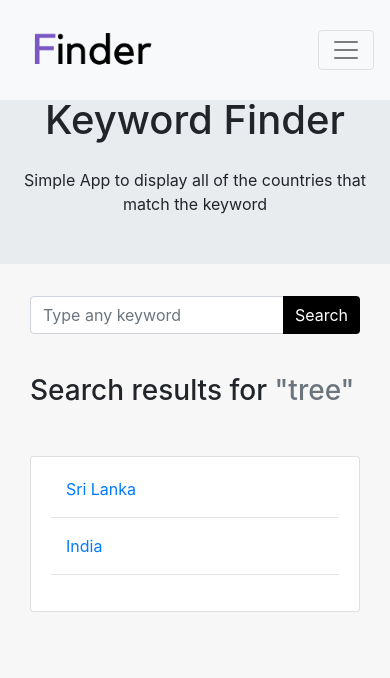
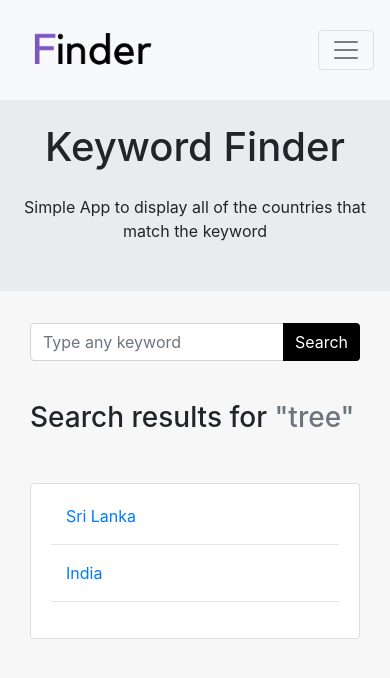
Before and after one commit to rajitha302/reactui, a React (Create React App) app: page /keyword in a window 390 px wide. Shown: the top 678 px of the page. Built offline with nearby package versions, Linux system fonts and the light colour scheme.

Commit message:
responsive issue fix

```diff
--- a/src/assets/styles/components/_banner.scss
+++ b/src/assets/styles/components/_banner.scss
@@ -5,3 +5,10 @@
 //         background-position-y: center;
 //     }
 // }
+@media only screen and (max-width: 768px) {
+.banner  {
+  .banner--padding{
+    padding-top: 75px !important;
+  }
+    }
+        }
--- a/src/components/banner.js
+++ b/src/components/banner.js
@@ -6,7 +6,7 @@ const Banner = (props) => {
     return (
         <div className="banner">
             <Jumbotron fluid>
-                <Container className="text-center pt-5">
+                <Container className="banner--padding text-center pt-5">
                     <h1 className="py-3">{props.heading}</h1>
                     <p>
                         {props.subheading}
```
